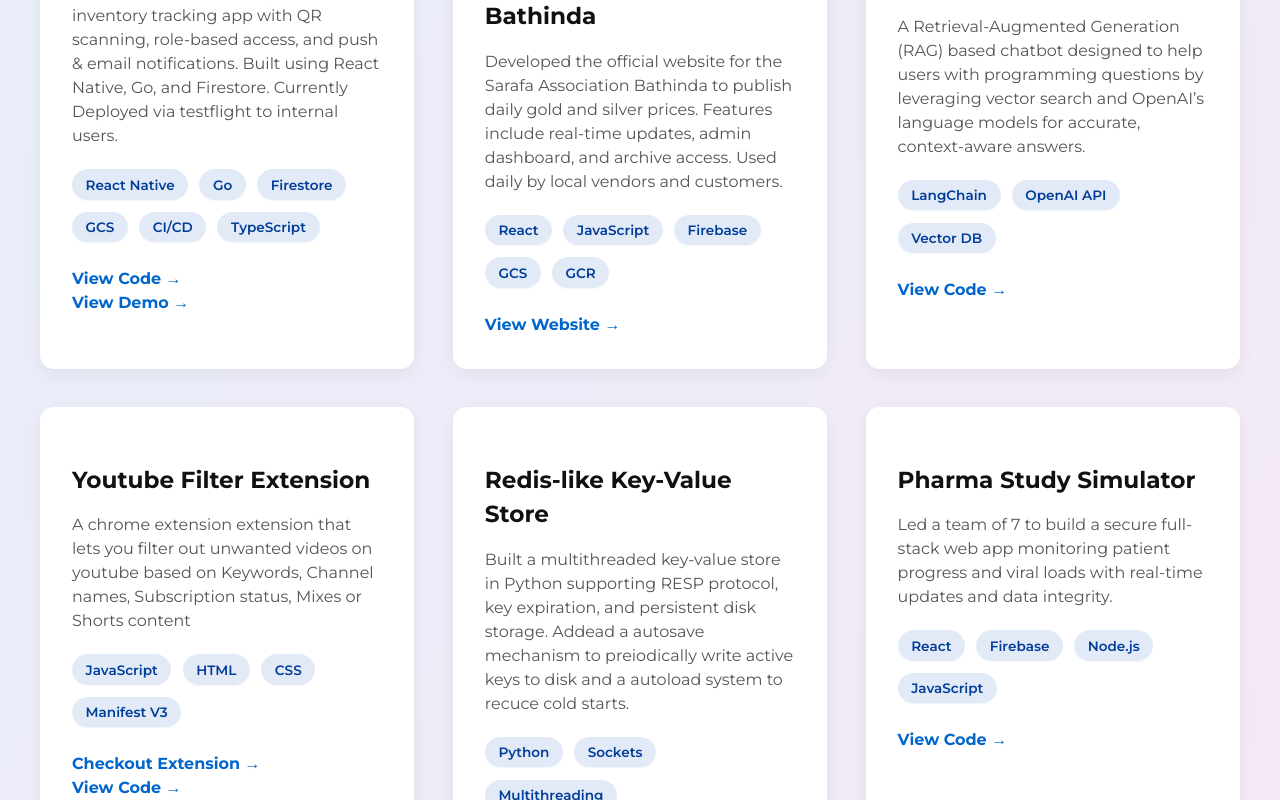
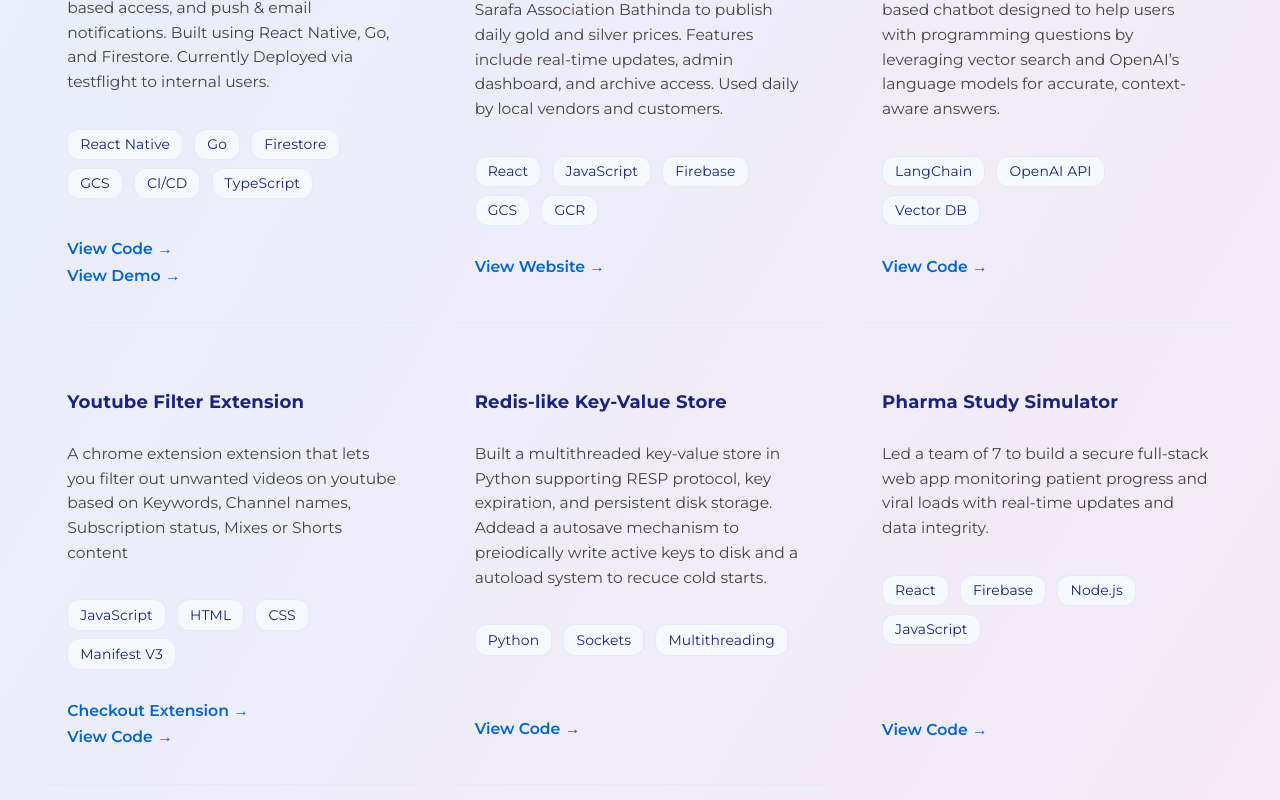
Before and after one commit to ekjyotshinh/portfolio, a React (Vite) app: page / in a window 1280 px wide. Shown: the part 2940-3740 px from the top of the page. Built offline with nearby package versions, Linux system fonts and the light colour scheme.

Commit message:
project section UI updates

```diff
--- a/src/components/Projects/Projects.css
+++ b/src/components/Projects/Projects.css
@@ -1,3 +1,10 @@
+.project-content {
+  display: flex;
+  flex-direction: column;
+  justify-content: flex-start;
+  min-height: 140px;
+  margin-bottom: 0.7rem;
+}
 .projects-heading {
   font-size: 2.6rem;
   margin-bottom: 2.5rem;
@@ -6,72 +13,110 @@
   color: #222;
 }
 
+
 .projects-grid {
   display: grid;
   grid-template-columns: repeat(auto-fit, minmax(320px, 1fr));
   gap: 2.4rem;
+  padding: 0 0.5rem;
 }
 
+
 .project-card {
-  background: #fff;
-  padding: 2rem;
-  border-radius: 14px;
-  box-shadow: 0 6px 20px rgba(0, 0, 0, 0.06);
-  transition: transform 0.25s ease, box-shadow 0.25s ease;
-  outline-offset: 4px;
-  outline-color: transparent;
+  background: none;
+  border: none;
+  border-radius: 0;
+  box-shadow: none;
+  padding: 0 1.2rem 2.2rem 1.2rem;
+  margin-bottom: 0.5rem;
+  transition: background 0.18s;
+  outline: none;
+  position: relative;
+  border-bottom: 1.5px solid #e6eaf3;
+  display: flex;
+  flex-direction: column;
+  min-height: 240px;
 }
 
-.project-card:hover,
-.project-card:focus-visible {
-  transform: translateY(-8px);
-  box-shadow: 0 14px 36px rgba(0, 0, 0, 0.12);
-  outline-color: #0077ff;
+.project-card:last-child {
+  border-bottom: none;
 }
 
+
+
+
 .project-card h3 {
-  margin-bottom: 1rem;
-  font-size: 1.45rem;
-  color: #111;
+  margin-bottom: 0.7rem;
+  font-size: 1.13rem;
+  color: #1a237e;
+  font-weight: 700;
+  letter-spacing: 0.01em;
 }
 
+
 .project-description {
-  font-size: 1rem;
-  margin-bottom: 1.3rem;
-  color: #555;
-  line-height: 1.5;
+  font-size: 0.97rem;
+  margin-bottom: 1.1rem;
+  color: #444;
+  line-height: 1.6;
 }
+
 
 .tech-list {
   display: flex;
   flex-wrap: wrap;
-  gap: 0.7rem;
-  margin-bottom: 1.5rem;
+  gap: 0.45rem 0.7rem;
+  margin-bottom: 1.1rem;
   padding: 0;
   list-style: none;
+  align-items: center;
 }
 
+
 .tech-list li {
-  background: #e3eaf7;
-  color: #003d99;
-  padding: 0.35rem 0.85rem;
-  border-radius: 16px;
-  font-size: 0.85rem;
-  font-weight: 600;
+  background: #f5f8fc;
+  color: #1a237e;
+  padding: 0.28rem 0.75rem;
+  border-radius: 12px;
+  font-size: 0.87rem;
+  font-weight: 500;
   user-select: none;
-  box-shadow: inset 0 -1px 0 rgba(255,255,255,0.6);
+  border: 1px solid #e3eaf7;
+  letter-spacing: 0.01em;
+  margin-bottom: 0;
+  display: flex;
+  align-items: center;
+}
+
+
+
+.project-links {
+  display: flex;
+  flex-direction: column;
+  gap: 0.18rem;
+  margin-top: auto;
+  align-items: flex-start;
+  min-height: 32px;
 }
 
 .project-link {
   display: block;
-  font-weight: 700;
+  font-weight: 600;
   color: #0066cc;
   text-decoration: none;
-  font-size: 1rem;
-  transition: text-decoration 0.3s ease;
+  font-size: 0.98rem;
+  transition: color 0.2s, text-decoration 0.2s;
+  margin: 0;
 }
 
 .project-link:hover,
 .project-link:focus-visible {
+  color: #003d99;
   text-decoration: underline;
 }
+
+.project-link:hover,
+.project-link:focus-visible {
+  color: #003d99;
+  text-decoration: underline;
+}
--- a/src/components/Projects/Projects.jsx
+++ b/src/components/Projects/Projects.jsx
@@ -61,6 +61,7 @@ function Projects() {
       <div className="projects-grid">
         {projectList.map((project, index) => (
           <div key={index} className="project-card" tabIndex={0}>
+            <div className="project-content">
               <h3>{project.title}</h3>
               <p className="project-description">{project.description}</p>
               <ul className="tech-list">
@@ -68,7 +69,10 @@ function Projects() {
                   <li key={i}>{t}</li>
                 ))}
               </ul>
+            </div>
+            <div className="project-links">
               {project.live && (
+                <div>
                   <a
                     href={project.live}
                     className="project-link"
@@ -77,20 +81,23 @@ function Projects() {
                   >
                     {project.title.includes('Extension') ? 'Checkout Extension →' : 'View Website →'}
                   </a>
+                </div>
               )}
-
               {project.link && (
+                <div>
                   <a href={project.link} className="project-link" target="_blank" rel="noreferrer">
                     View Code →
                   </a>
+                </div>
               )}
-
               {project.demo && (
+                <div>
                   <a href={project.demo} className="project-link" target="_blank" rel="noreferrer">
                     View Demo →
                   </a>
+                </div>
               )}
-
+            </div>
           </div>
         ))}
       </div>
```
Lines whose indentation alone changed are shown as unchanged.
